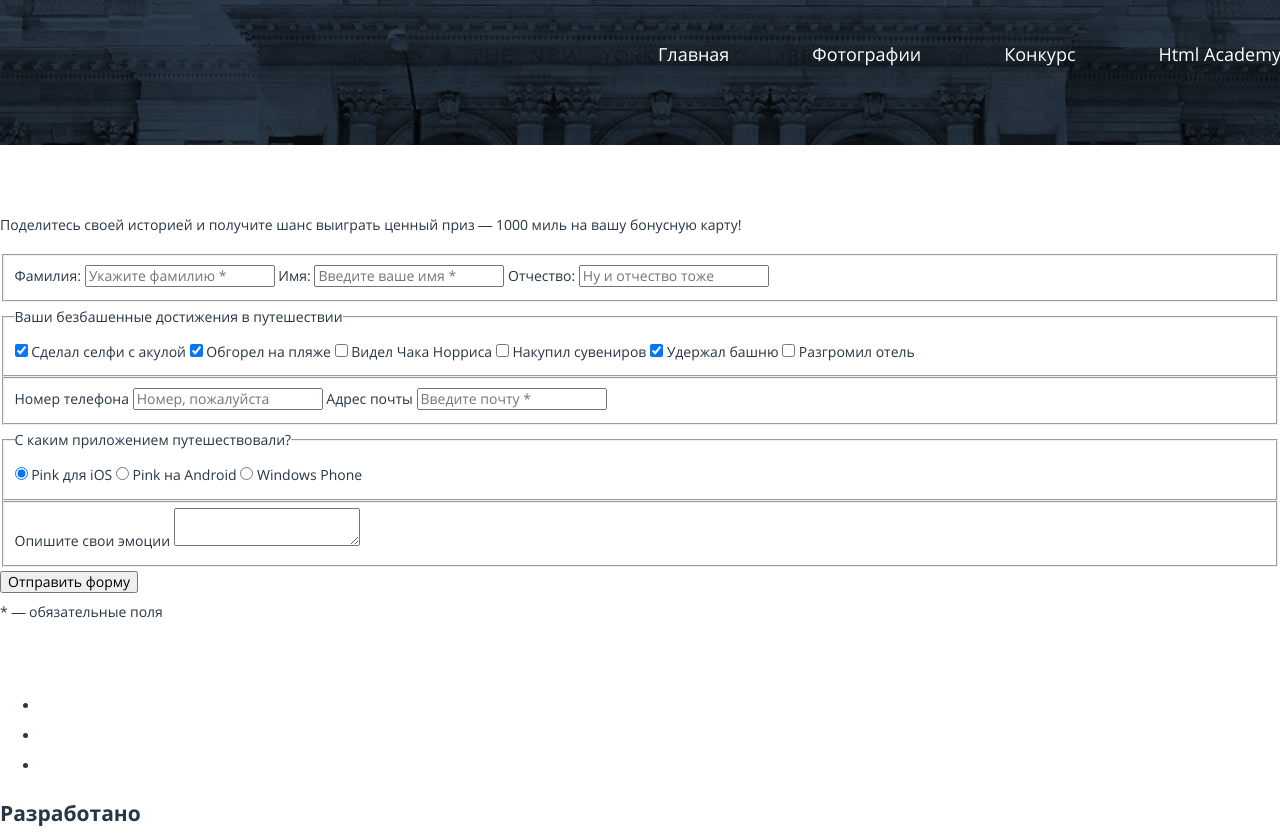
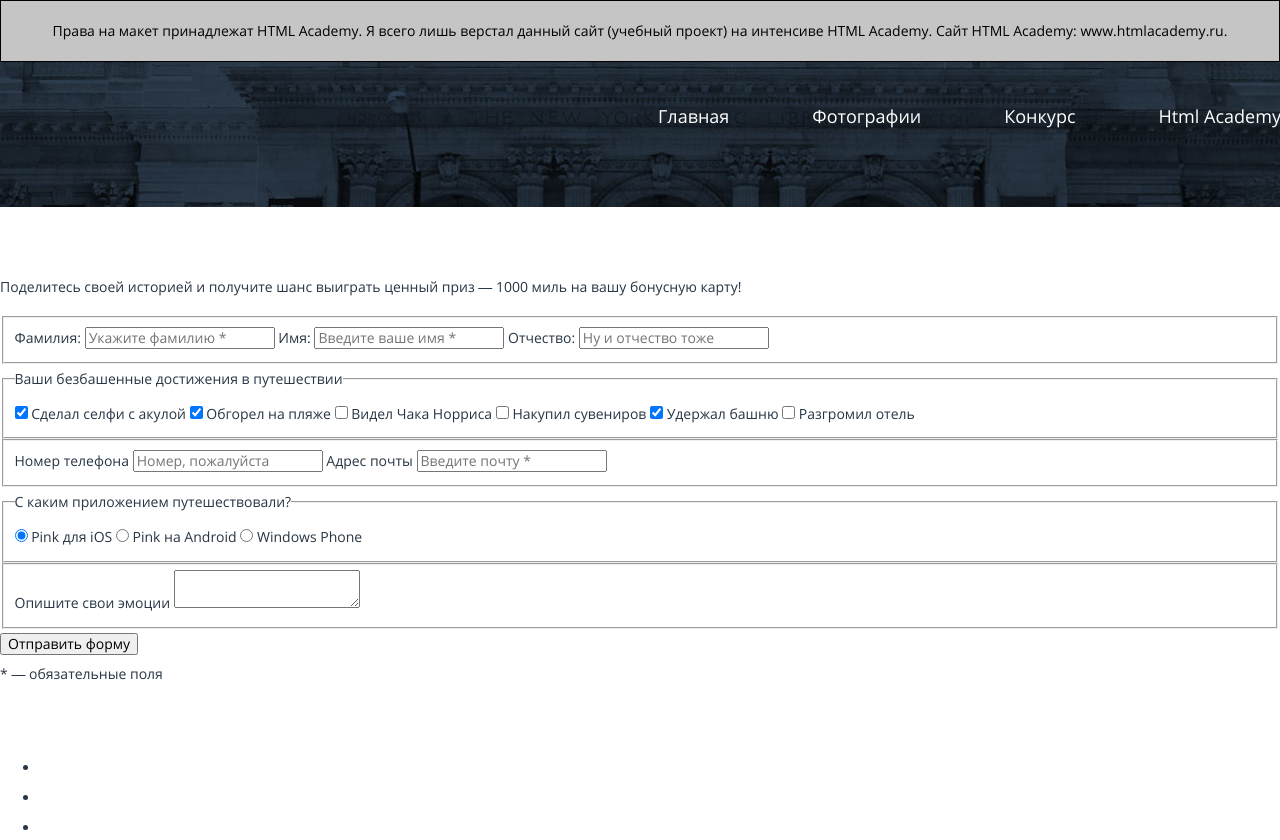
Before and after one commit to Stanislav-Kazankov/pink-preview, a website: page source/form.html in a window 1280 px wide. Shown: the top 840 px of the page. Drawn offline with Linux system fonts and the light colour scheme.

Commit message:
Добавляет примечание на все страницы

```diff
--- a/source/form.html
+++ b/source/form.html
@@ -9,6 +9,7 @@
 		<link href="css/style.css" rel="stylesheet">
   </head>
   <body>
+		<p style="padding: 15px; margin: 0; color: #000000; text-align: center; border: 1px solid #000000; background-color: #c5c5c5;">Права на макет принадлежат HTML Academy. Я всего лишь верстал данный сайт (учебный проект) на интенсиве HTML Academy. Сайт HTML Academy: <a href="https://htmlacademy.ru/">www.htmlacademy.ru</a>.</p>
     <header class="page-hdr">
       <nav class="main-nav">
         <div class="main-nav__top main-nav__top--open">
```
Also changed, not shown: source/index.html (+1 -0 lines), source/photo.html (+1 -0 lines).
